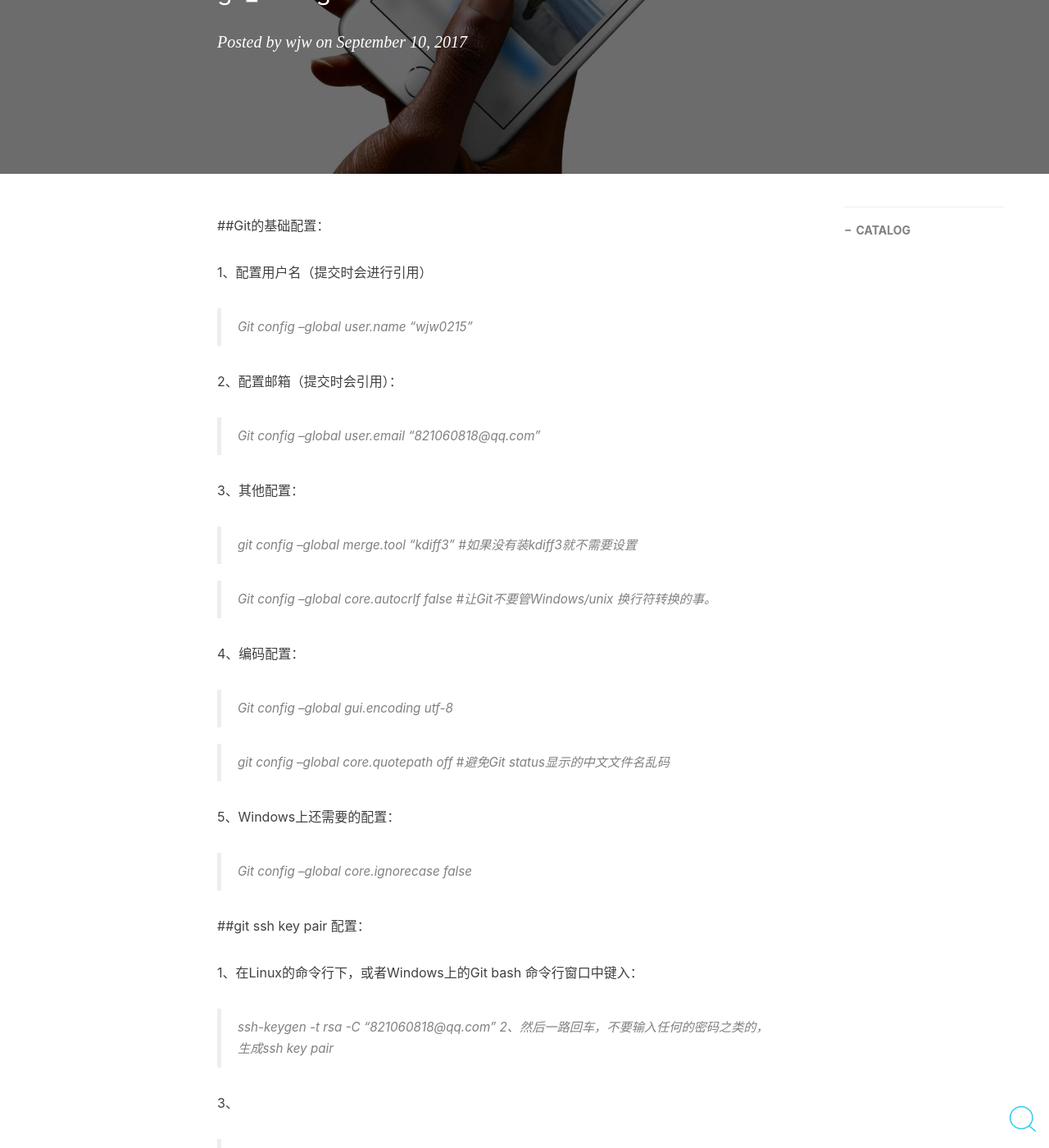
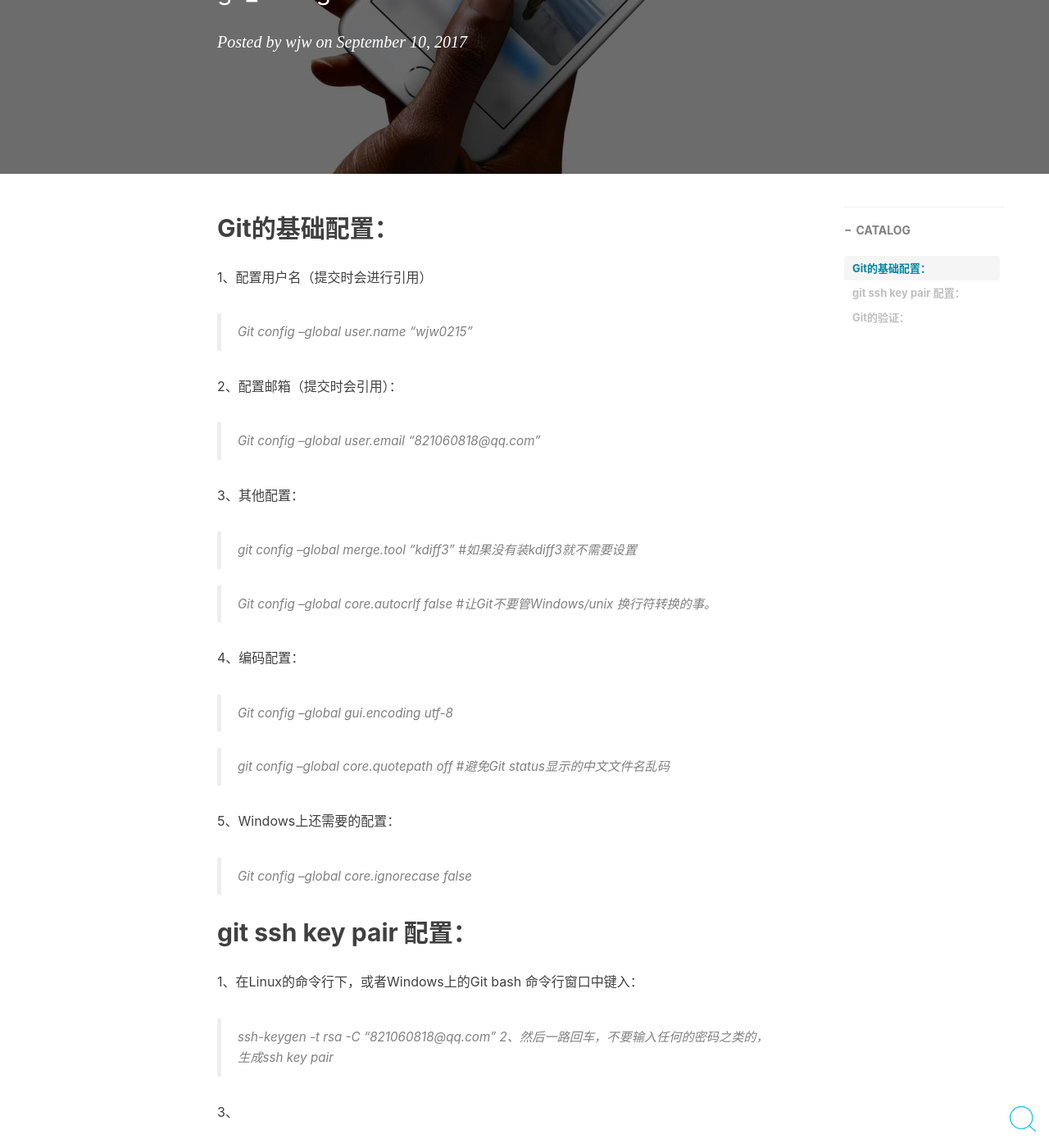
Before and after one commit to wjw0315/wjw0315.github.io, a Jekyll site: the page built from _posts/2017-9-10-git_config-windows-linux.md, in a window 1280 px wide and 1400 px high, scrolled down 311 px. Shown: the whole window at 82% size. Built offline with Jekyll 4.4.1, drawn with Linux system fonts in a browser that asks for light colours; nearby versions of some CDN libraries; comment, search, counter and statistics services are not loaded.

Commit message:
Git 配置文章修改

```diff
--- a/_posts/2017-9-10-git_config-windows-linux.md
+++ b/_posts/2017-9-10-git_config-windows-linux.md
@@ -9,7 +9,7 @@ catalog: true
 tags:
     - Git
 ---
-##Git的基础配置：
+## Git的基础配置：
 
 1、配置用户名（提交时会进行引用）
 >Git config --global user.name "wjw0215"
@@ -35,7 +35,7 @@ tags:
 >Git config --global core.ignorecase false
 
 
-##git ssh key pair 配置：
+## git ssh key pair 配置：
 
 1、在Linux的命令行下，或者Windows上的Git bash 命令行窗口中键入：
 >ssh-keygen -t rsa -C "821060818@qq.com"
@@ -51,9 +51,9 @@ tags:
 
 
 
-Git的验证：
+## Git的验证：
 
->Git -–version 出现版本信息就是安装成功。
+Git -–version 出现版本信息就是安装成功。
 
 Git的常用命令：
 
```
